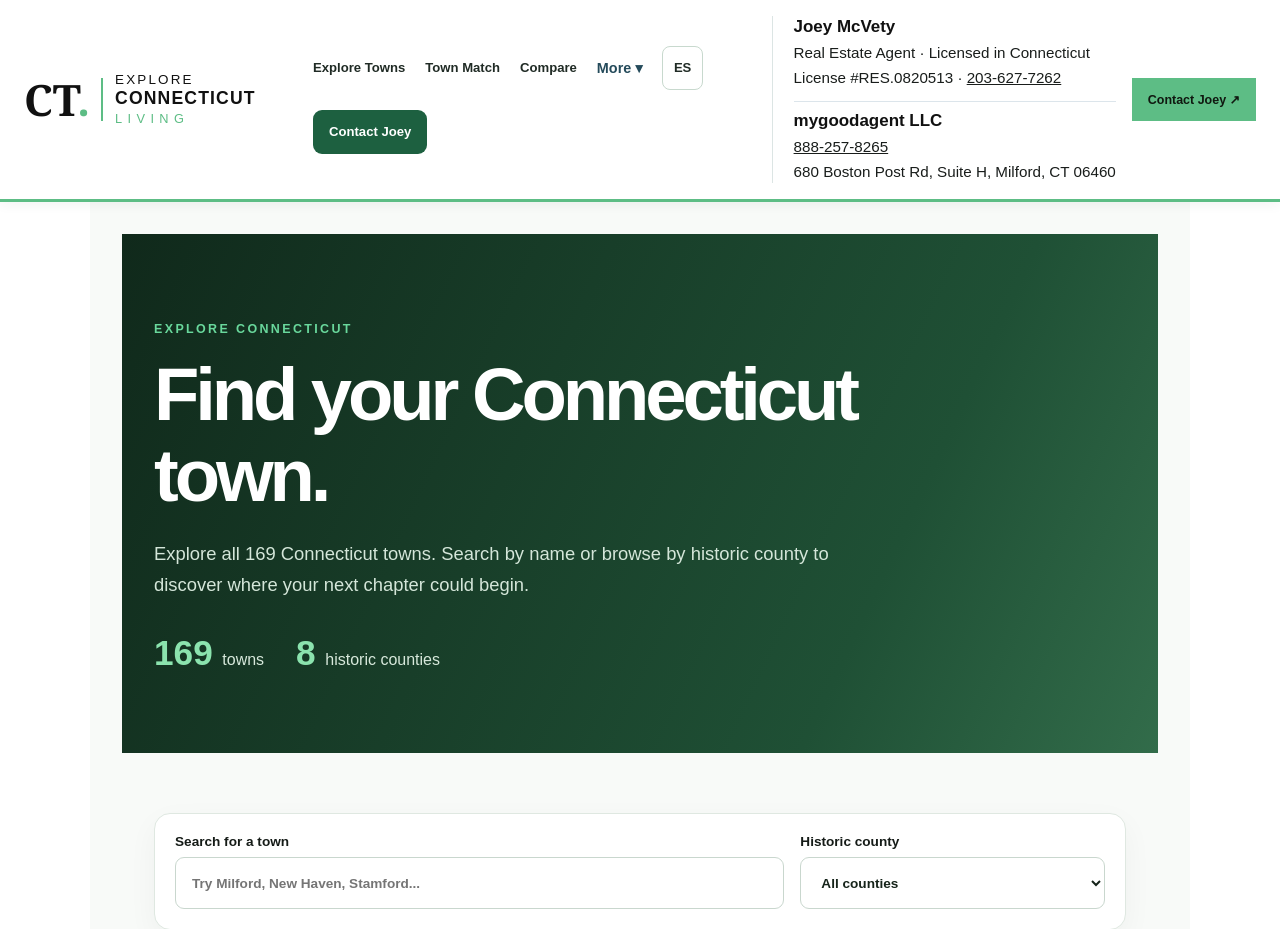
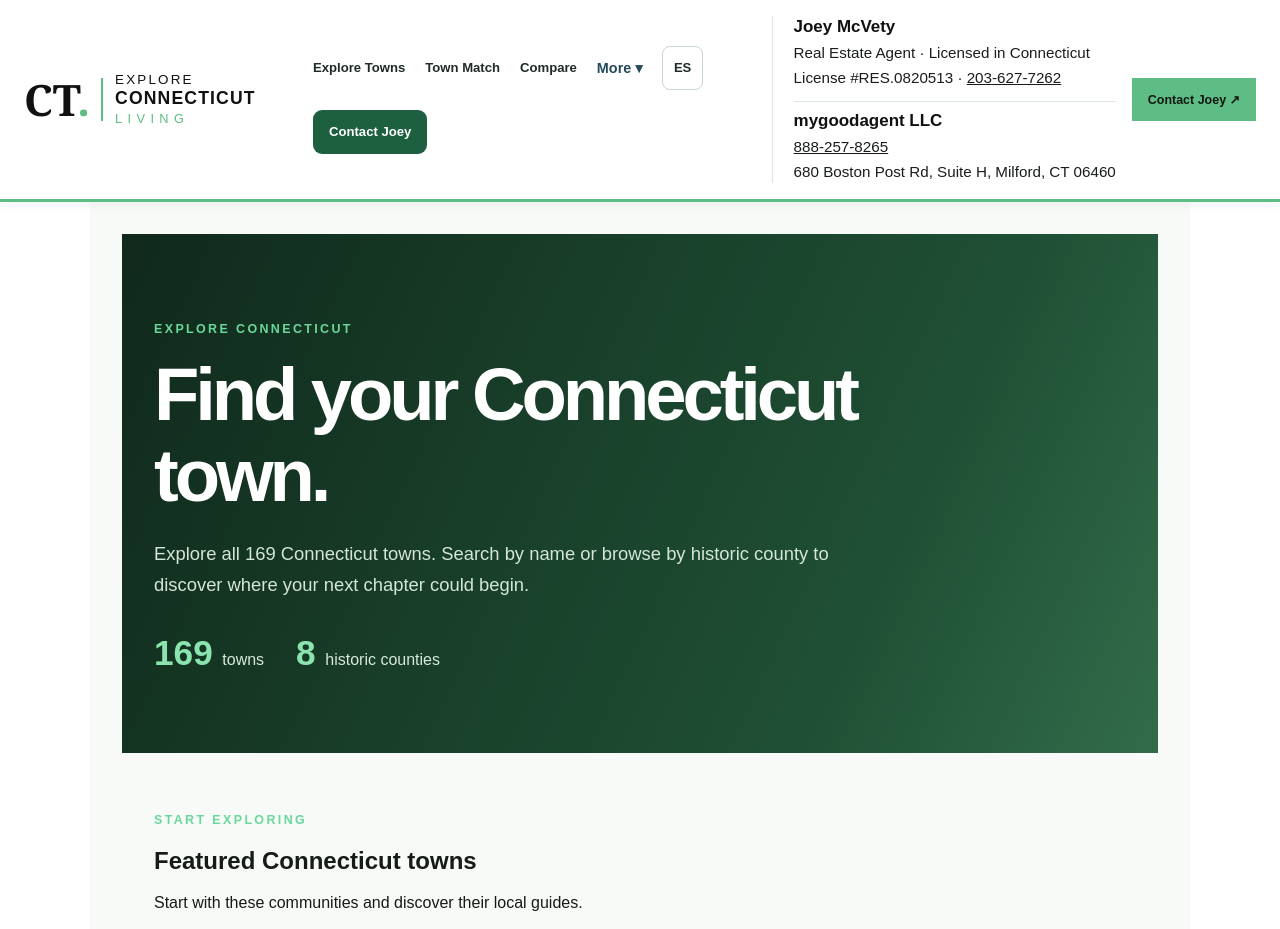
Before and after one commit to joeysellsct/Explore-Connecticut-Living, a Next.js app: page /en/towns in a window 1280 px wide. Shown: the top 929 px of the page. Built offline with nearby package versions, Linux system fonts and the light colour scheme; no server answers.

Commit message:
Improve town discovery directory with featured Connecticut community links

```diff
--- a/app/[locale]/towns/page.tsx
+++ b/app/[locale]/towns/page.tsx
@@ -18,6 +18,7 @@ export default function Towns() {
       <div className="towns-stats"><span><strong>169</strong> {es ? 'municipios' : 'towns'}</span><span><strong>8</strong> {es ? 'condados históricos' : 'historic counties'}</span></div></div>
     </section>
     <section className="towns-wrap towns-content" aria-label={es ? 'Directorio de municipios' : 'Town directory'}>
+      <div className="towns-featured"><div><span className="towns-kicker">{es?'EMPIEZA A EXPLORAR':'START EXPLORING'}</span><h2>{es?'Comunidades para descubrir':'Featured Connecticut towns'}</h2><p>{es?'Empieza con estas comunidades y descubre sus guías locales.':'Start with these communities and discover their local guides.'}</p></div><div className="towns-featured-links">{[{name:'West Haven',slug:'west-haven'},{name:'Milford',slug:'milford'},{name:'New Haven',slug:'new-haven'},{name:'Branford',slug:'branford'},{name:'East Haven',slug:'east-haven'},{name:'Stamford',slug:'stamford'}].map(t=><a key={t.slug} href={`/${es?'es':'en'}/towns/${t.slug}`}>{t.name} <span aria-hidden="true">↗</span></a>)}</div></div>
       <div className="towns-controls"><label className="towns-search-label">{es ? 'Buscar municipio' : 'Search for a town'}<input type="search" value={search} onChange={e=>setSearch(e.target.value)} placeholder={es ? 'Ej. Milford, New Haven...' : 'Try Milford, New Haven, Stamford...'} /></label><label className="towns-county-label">{es ? 'Condado histórico' : 'Historic county'}<select value={county} onChange={e=>setCounty(e.target.value)}><option value="all">{es ? 'Todos los condados' : 'All counties'}</option>{historicCounties.map(c=><option value={c} key={c}>{c} County</option>)}</select></label></div>
       <div className="towns-filter-pills" aria-label={es ? 'Filtrar por condado' : 'Filter by county'}><button type="button" className={county==='all'?'active':''} onClick={()=>setCounty('all')}>{es?'Todos':'All towns'}</button>{historicCounties.map(c=><button type="button" key={c} className={county===c?'active':''} onClick={()=>setCounty(c)}>{c}</button>)}</div>
       <div className="towns-results-header"><h2>{es ? 'Directorio de municipios' : 'Town directory'}</h2><span aria-live="polite">{results.length} {es ? 'resultados' : results.length===1?'town':'towns'}</span></div>
```
